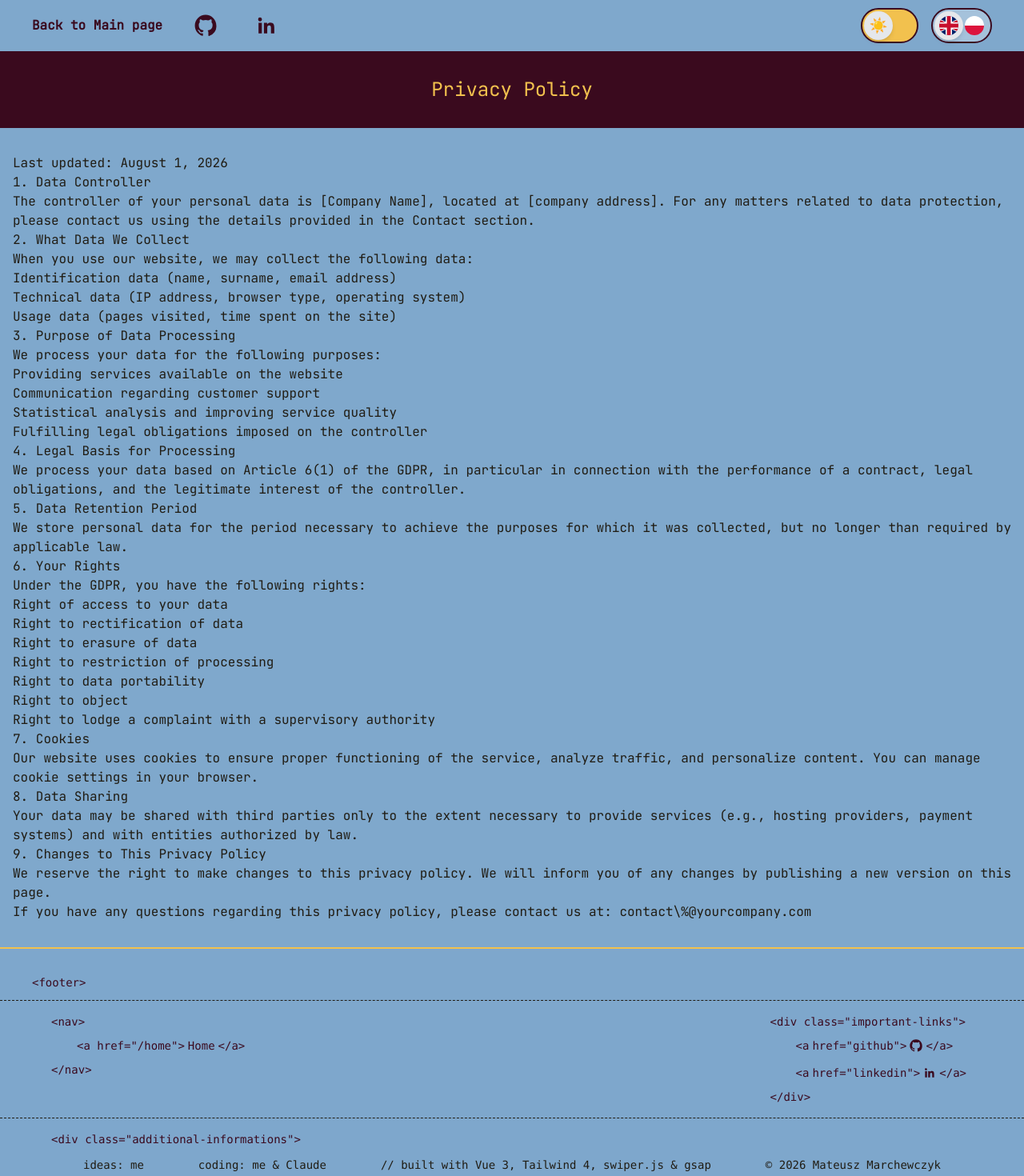
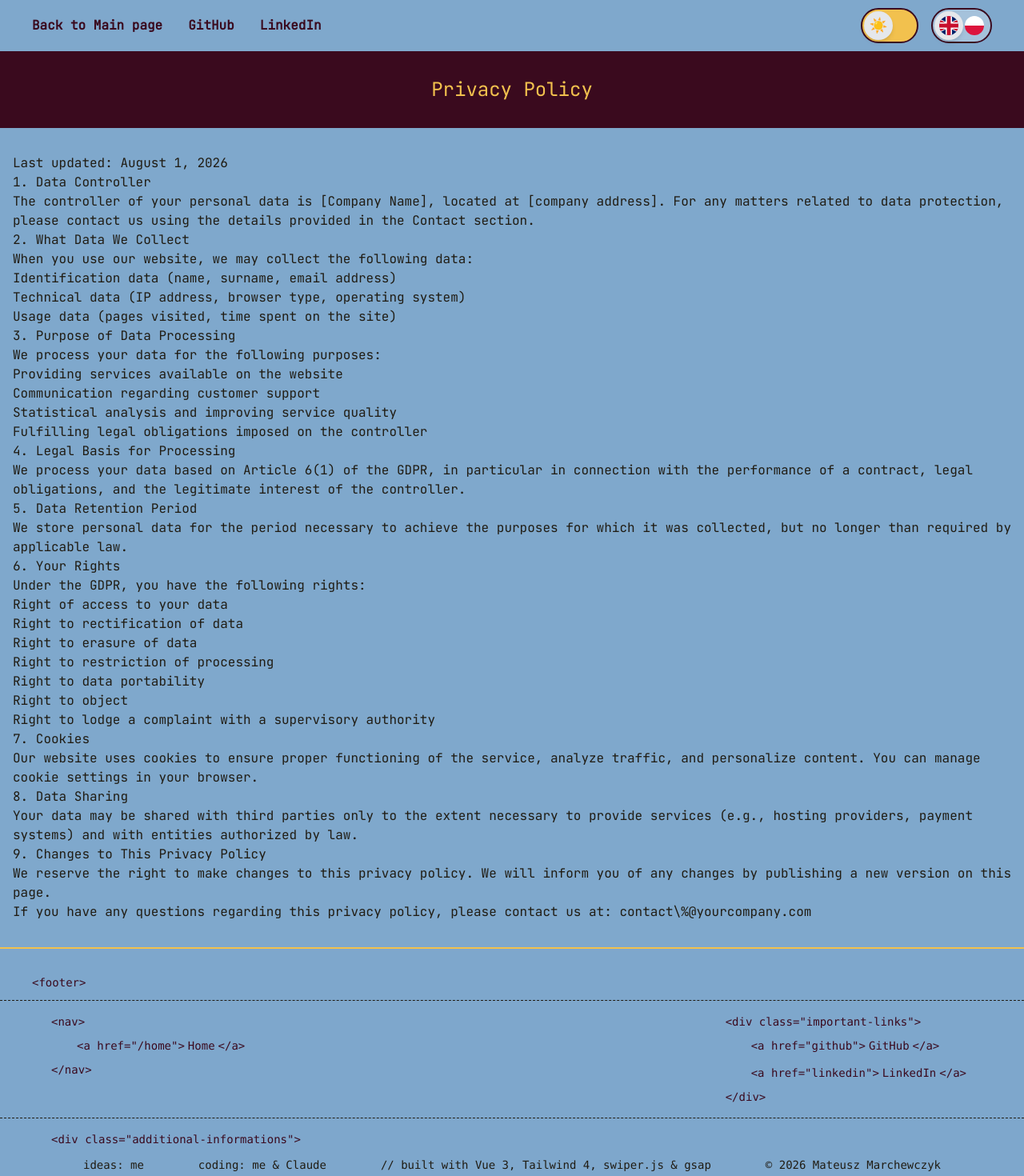
Before and after one commit to marchewazz/portfolio, a Vue app: page /privacy in a window 1280 px wide. Shown: the top 1470 px of the page at 80% size. Built offline with nearby package versions, Linux system fonts and the light colour scheme.

Commit message:
Removed icons from GitHub and LinkedIn

```diff
--- a/src/components/Footer.vue
+++ b/src/components/Footer.vue
@@ -1,6 +1,4 @@
 <script setup>
-import LinkedIn from "../assets/images/icons/linkedin.svg?component"
-import GitHub from "../assets/images/icons/github.svg?component"
 import { useRoute } from "vue-router"
 
 const route = useRoute()
@@ -64,18 +62,16 @@ const links = [
                 <div class="text-sm text-primary-claret dark:text-primary-white mb-1 transition-colors duration-100">&lt;div class="important-links"&gt;</div>
                 <div class="flex flex-col gap-0.5 pl-1 sm:pl-6">
                     <a href="https://github.com/marchewazz" target="_blank" :aria-label="$t('footer.githubAria')"
-                        class="flex items-center gap-1 py-1.5 px-2 text-sm text-primary-claret dark:text-primary-white hover:bg-primary-claret dark:hover:bg-primary-blue hover:text-primary-yellow dark:hover:text-primary-claret focus-visible:bg-primary-claret dark:focus-visible:bg-primary-blue focus-visible:text-primary-yellow dark:focus-visible:text-primary-claret transition-[background-color,color] duration-100">
-                        <span>&lt;a</span>
-                        <span>href="github"&gt;</span>
-                        <GitHub class="size-4" />
+                        class="flex flex-col sm:flex-row sm:items-center gap-1 py-1.5 px-2 text-sm text-primary-claret dark:text-primary-white hover:bg-primary-claret dark:hover:bg-primary-blue hover:text-primary-yellow dark:hover:text-primary-claret focus-visible:bg-primary-claret dark:focus-visible:bg-primary-blue focus-visible:text-primary-yellow dark:focus-visible:text-primary-claret transition-[background-color,color] duration-100">
+                        <span>&lt;a href="github"&gt;</span>
+                        <span class="font-ibm px-2 sm:px-0">GitHub</span>
                         <span>&lt;/a&gt;</span>
                     </a>
                     <a href="https://www.linkedin.com/in/mateusz-marchewczyk-b2b7881ba/" target="_blank"
                         :aria-label="$t('footer.linkedinAria')"
-                        class="flex items-center gap-1 py-1.5 px-2 text-sm text-primary-claret dark:text-primary-white hover:bg-primary-claret dark:hover:bg-primary-blue hover:text-primary-yellow dark:hover:text-primary-claret focus-visible:bg-primary-claret dark:focus-visible:bg-primary-blue focus-visible:text-primary-yellow dark:focus-visible:text-primary-claret transition-[background-color,color] duration-100">
-                        <span>&lt;a</span>
-                        <span>href="linkedin"&gt;</span>
-                        <LinkedIn class="size-4" />
+                        class="flex flex-col sm:flex-row sm:items-center gap-1 py-1.5 px-2 text-sm text-primary-claret dark:text-primary-white hover:bg-primary-claret dark:hover:bg-primary-blue hover:text-primary-yellow dark:hover:text-primary-claret focus-visible:bg-primary-claret dark:focus-visible:bg-primary-blue focus-visible:text-primary-yellow dark:focus-visible:text-primary-claret transition-[background-color,color] duration-100">
+                        <span>&lt;a href="linkedin"&gt;</span>
+                        <span class="font-ibm px-2 sm:px-0">LinkedIn</span>
                         <span>&lt;/a&gt;</span>
                     </a>
                 </div>
--- a/src/components/Header.vue
+++ b/src/components/Header.vue
@@ -4,8 +4,6 @@ import { Swiper, SwiperSlide } from 'swiper/vue'
 import 'swiper/css'
 import LanguageSwitch from './LanguageSwitch.vue'
 import ThemeSwitch from './ThemeSwitch.vue'
-import LinkedIn from "../assets/images/icons/linkedin.svg"
-import GitHub from "../assets/images/icons/github.svg"
 import { useRoute } from "vue-router"
 
 const isScrolled = ref(false)
@@ -122,11 +120,11 @@ onUnmounted(() => {
 
 <template>
   <header :class="[
-    'top-0 z-10 w-full transition-colors duration-300',
+    'top-0 z-10 w-full transition-colors duration-300 flex flex-col gap-2',
     isScrolled ? 'bg-primary-blue text-primary-claret' : 'bg-primary-blue/90 dark:bg-primary-claret/50 dark:[body:has(#loader)_&]:bg-primary-claret [body:not(:has(#loader))_&]:bg-transparent text-primary-claret dark:text-primary-white'
   ]">
-    <div class="flex lg:justify-between gap-2 items-center px-4 lg:px-10 h-12 lg:h-16">
-      <nav class="hidden lg:flex lg:gap-4 xl:gap-8 items-center h-full">
+    <div class="flex lg:justify-between gap-2 items-center px-4 lg:px-10 h-12 xl:h-16">
+      <nav class="hidden xl:flex lg:gap-4 xl:gap-8 items-center h-full">
         <a v-if="route.name && route.name == 'home'" v-for="link in sectionLinks" :key="link.id" :href="link.href"
           :aria-label="`${$t('nav.linksAria')}${$t(link.key)}`"
           class="font-bold transition-[font-weight,font-size,background-color,color] duration-100 h-full flex items-center hover:text-xl hover:font-black"
@@ -139,37 +137,37 @@ onUnmounted(() => {
           {{ $t("nav.backToMainPage") }}
         </RouterLink>
         <a :aria-label="$t('nav.githubAria')" href="https://github.com/marchewazz" target="_blank"
-          class="h-full min-w-11 items-center justify-center group lg:flex transition-[background-color,color] duration-100"
+          class="font-bold transition-[font-weight,font-size,background-color,color] duration-100 h-full flex items-center hover:text-xl hover:font-black"
           :class="focusClasses">
-          <component :is="GitHub" class="w-7 group-hover:scale-120 transition-transform duration-100" />
+            GitHub
         </a>
         <a :aria-label="$t('nav.linkedinAria')" href="https://www.linkedin.com/in/mateusz-marchewczyk-b2b7881ba/" target="_blank"
-          class="h-full min-w-11 items-center justify-center group lg:flex transition-[background-color,color] duration-100"
+          class="font-bold transition-[font-weight,font-size,background-color,color] duration-100 h-full flex items-center hover:text-xl hover:font-black"
           :class="focusClasses">
-          <component :is="LinkedIn" class="w-7 group-hover:scale-120 transition-transform duration-100" />
+          LinkedIn
         </a>
       </nav>
 
-      <div class="lg:hidden flex items-center gap-3 self-stretch">
+      <div class="xl:hidden flex items-center gap-3 self-stretch">
         <a href="https://github.com/marchewazz" target="_blank" :aria-label="$t('nav.githubAria')"
-          class="h-full min-w-11 min-h-11 flex items-center justify-center group transition-[background-color,color] duration-100"
+          class="font-bold transition-[font-weight,font-size,background-color,color] duration-100 h-full flex items-center text-sm lg:text-base hover:text-lg lg:hover:text-xl hover:font-black"
           :class="focusClasses">
-          <component class="w-7 group-hover:scale-120 transition-transform duration-100" :is="GitHub" />
+          GitHub
         </a>
         <a href="https://www.linkedin.com/in/mateusz-marchewczyk-b2b7881ba/" target="_blank" :aria-label="$t('nav.linkedinAria')"
-          class="h-full min-w-11 min-h-11 flex items-center justify-center group transition-[background-color,color] duration-100"
+          class="font-bold transition-[font-weight,font-size,background-color,color] duration-100 h-full flex items-center text-sm lg:text-base hover:text-lg lg:hover:text-xl hover:font-black"
           :class="focusClasses">
-          <component class="w-7 group-hover:scale-120 transition-transform duration-100" :is="LinkedIn" />
+          LinkedIn
         </a>
       </div>
 
-      <div class="flex items-center gap-4 ml-auto lg:ml-0">
+      <div class="flex items-center gap-2 lg:gap-4 ml-auto lg:ml-0">
         <ThemeSwitch />
         <LanguageSwitch />
       </div>
     </div>
 
-    <div class="lg:hidden relative h-10"
+    <div class="xl:hidden relative h-10"
       :class="{ 'px-4 lg:px-10 flex items-center': route.name && route.name != 'home' }">
       <nav>
         <RouterLink :aria-label="$t('nav.backToMainPage')" v-if="route.name && route.name != 'home'" to="/"
--- a/src/components/Home/Hero.vue
+++ b/src/components/Home/Hero.vue
@@ -1,9 +1,6 @@
 <script setup>
 import { ref } from 'vue'
-import Face from "../../assets/images/face.jpg"
 import ProfileImg from './ProfileImg.vue'
-import LinkedIn from "../../assets/images/icons/linkedin.svg?component"
-import GitHub from "../../assets/images/icons/github.svg?component"
 import ResumePL from "../../assets/resume-pl.pdf"
 import ResumeEN from "../../assets/resume-en.pdf"
 
@@ -53,16 +50,16 @@ function copyEmail() {
                     <div class="flex items-center flex-wrap xl:justify-center gap-4">
                         <a href="https://github.com/your-username" target="_blank" rel="noopener noreferrer"
                             :aria-label="$t('nav.githubAria')"
-                            class="flex items-center shrink-0 justify-center w-11 h-11 rounded-full bg-primary-yellow text-primary-claret hover:opacity-80 transition-[color,background-color,scale]
-                            focus-visible:scale-110 md:focus-visible:scale-120 focus-visible:bg-primary-claret dark:focus-visible:bg-primary-blue focus-visible:text-primary-yellow dark:focus-visible:text-primary-claret">
-                            <GitHub class="size-6" />
+                            class="flex items-center justify-center h-11 px-4 rounded-full whitespace-nowrap font-semibold text-sm bg-primary-yellow text-primary-claret hover:bg-primary-yellow/90 transition-[color,background-color,scale] w-full sm:w-fit
+                                focus-visible:scale-110 md:focus-visible:scale-120 focus-visible:bg-primary-claret dark:focus-visible:bg-primary-blue focus-visible:text-primary-yellow dark:focus-visible:text-primary-claret">
+                            GitHub
                         </a>
 
                         <a href="https://linkedin.com/in/your-username" target="_blank" rel="noopener noreferrer"
                             :aria-label="$t('nav.linkedinAria')"
-                            class="flex items-center shrink-0 justify-center w-11 h-11 rounded-full bg-primary-yellow text-primary-claret hover:opacity-80 transition-[color,background-color,scale]
-                            focus-visible:scale-110 md:focus-visible:scale-120 focus-visible:bg-primary-claret dark:focus-visible:bg-primary-blue focus-visible:text-primary-yellow dark:focus-visible:text-primary-claret">
-                            <LinkedIn class="size-6" />
+                             class="flex items-center justify-center h-11 px-4 rounded-full whitespace-nowrap font-semibold text-sm bg-primary-yellow text-primary-claret hover:bg-primary-yellow/90 transition-[color,background-color,scale] w-full sm:w-fit
+                                focus-visible:scale-110 md:focus-visible:scale-120 focus-visible:bg-primary-claret dark:focus-visible:bg-primary-blue focus-visible:text-primary-yellow dark:focus-visible:text-primary-claret">
+                            LinkedIn
                         </a>
 
                         <div
--- a/src/main.scss
+++ b/src/main.scss
@@ -117,8 +117,12 @@ html {
     min-height: 100dvh;
     background-color: var(--color-primary-blue);
 
+    @media (min-width: 1280px) {
+        scroll-padding-top: 64px;
+    }
+
     @media (min-width: 1024px) {
-        scroll-padding-top: 64px;
+        scroll-padding-top: 104px;
     }
 
     &.dark {
```
Also changed, not shown: src/assets/images/icons/github.svg (deleted), src/assets/images/icons/linkedin.svg (deleted).
